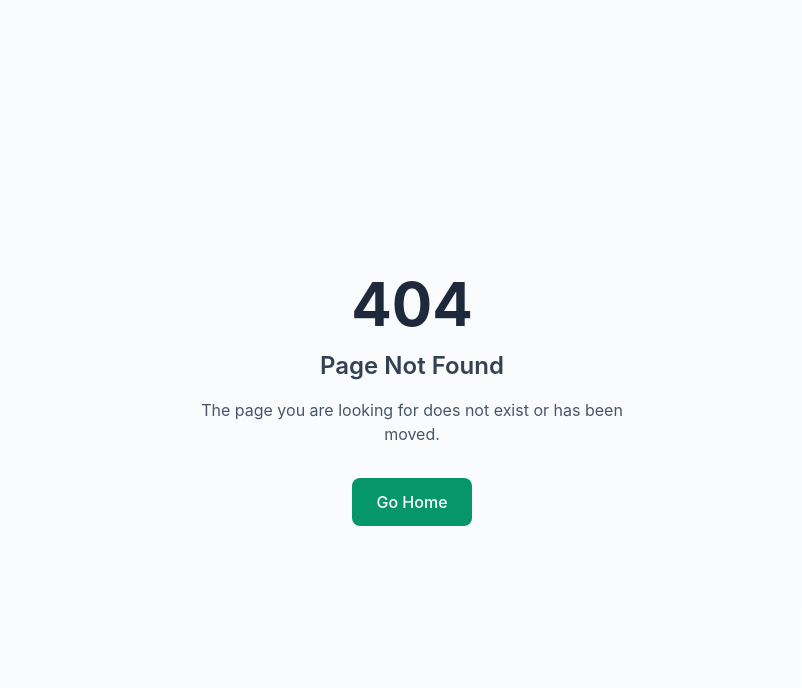
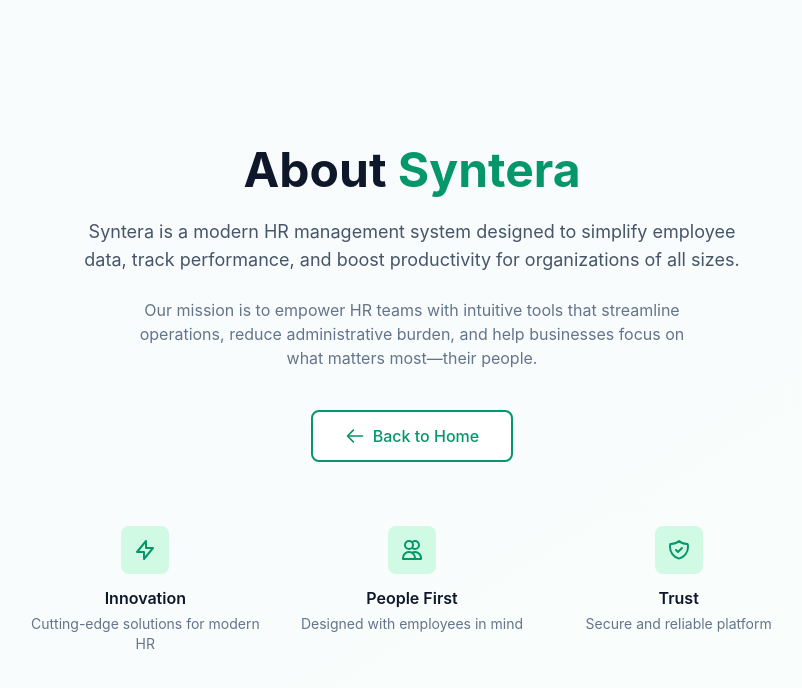
Before and after one commit to Ola2524/syntera_test3, a Next.js app: page /about in a window 1280 px wide. Before the commit this address had no page. Shown: the top 688 px of the page, without its empty margins (228-1030 px from the left). Built offline with nearby package versions, Linux system fonts and the light colour scheme.

Commit message:
Apply patch [skip ci]

```diff
--- /dev/null
+++ b/src/app/about/page.tsx
@@ -0,0 +1,122 @@
+import Link from "next/link";
+
+export default function About() {
+  return (
+    <div className="min-h-screen bg-gradient-to-br from-slate-50 to-emerald-50/30 flex items-center justify-center px-6">
+      <div className="text-center max-w-3xl w-full">
+        {/* About Section */}
+        <div className="space-y-6">
+          {/* Headline */}
+          <h1 className="text-4xl md:text-5xl font-bold text-slate-900 leading-tight">
+            About{" "}
+            <span className="text-emerald-600">Syntera</span>
+          </h1>
+
+          {/* Description */}
+          <p className="text-lg text-slate-600 max-w-2xl mx-auto">
+            Syntera is a modern HR management system designed to simplify employee data,
+            track performance, and boost productivity for organizations of all sizes.
+          </p>
+
+          <p className="text-base text-slate-500 max-w-xl mx-auto">
+            Our mission is to empower HR teams with intuitive tools that streamline
+            operations, reduce administrative burden, and help businesses focus on what
+            matters most—their people.
+          </p>
+
+          {/* Back Button */}
+          <div className="pt-4">
+            <Link
+              href="/"
+              className="inline-flex items-center justify-center px-8 py-3 text-base font-medium text-emerald-600 bg-white border-2 border-emerald-600 rounded-lg hover:bg-emerald-50 transition-colors duration-200"
+            >
+              <svg
+                className="w-5 h-5 mr-2"
+                fill="none"
+                stroke="currentColor"
+                viewBox="0 0 24 24"
+              >
+                <path
+                  strokeLinecap="round"
+                  strokeLinejoin="round"
+                  strokeWidth={2}
+                  d="M10 19l-7-7m0 0l7-7m-7 7h18"
+                />
+              </svg>
+              Back to Home
+            </Link>
+          </div>
+        </div>
+
+        {/* Values Section */}
+        <div className="mt-16 grid grid-cols-1 md:grid-cols-3 gap-8">
+          <div className="text-center">
+            <div className="w-12 h-12 bg-emerald-100 rounded-lg flex items-center justify-center mx-auto mb-3">
+              <svg
+                className="w-6 h-6 text-emerald-600"
+                fill="none"
+                stroke="currentColor"
+                viewBox="0 0 24 24"
+              >
+                <path
+                  strokeLinecap="round"
+                  strokeLinejoin="round"
+                  strokeWidth={2}
+                  d="M13 10V3L4 14h7v7l9-11h-7z"
+                />
+              </svg>
+            </div>
+            <h3 className="font-semibold text-slate-900">Innovation</h3>
+            <p className="text-sm text-slate-500 mt-1">
+              Cutting-edge solutions for modern HR
+            </p>
+          </div>
+
+          <div className="text-center">
+            <div className="w-12 h-12 bg-emerald-100 rounded-lg flex items-center justify-center mx-auto mb-3">
+              <svg
+                className="w-6 h-6 text-emerald-600"
+                fill="none"
+                stroke="currentColor"
+                viewBox="0 0 24 24"
+              >
+                <path
+                  strokeLinecap="round"
+                  strokeLinejoin="round"
+                  strokeWidth={2}
+                  d="M12 4.354a4 4 0 110 5.292M15 21H3v-1a6 6 0 0112 0v1zm0 0h6v-1a6 6 0 00-9-5.197M13 7a4 4 0 11-8 0 4 4 0 018 0z"
+                />
+              </svg>
+            </div>
+            <h3 className="font-semibold text-slate-900">People First</h3>
+            <p className="text-sm text-slate-500 mt-1">
+              Designed with employees in mind
+            </p>
+          </div>
+
+          <div className="text-center">
+            <div className="w-12 h-12 bg-emerald-100 rounded-lg flex items-center justify-center mx-auto mb-3">
+              <svg
+                className="w-6 h-6 text-emerald-600"
+                fill="none"
+                stroke="currentColor"
+                viewBox="0 0 24 24"
+              >
+                <path
+                  strokeLinecap="round"
+                  strokeLinejoin="round"
+                  strokeWidth={2}
+                  d="M9 12l2 2 4-4m5.618-4.016A11.955 11.955 0 0112 2.944a11.955 11.955 0 01-8.618 3.04A12.02 12.02 0 003 9c0 5.591 3.824 10.29 9 11.622 5.176-1.332 9-6.03 9-11.622 0-1.042-.133-2.052-.382-3.016z"
+                />
+              </svg>
+            </div>
+            <h3 className="font-semibold text-slate-900">Trust</h3>
+            <p className="text-sm text-slate-500 mt-1">
+              Secure and reliable platform
+            </p>
+          </div>
+        </div>
+      </div>
+    </div>
+  );
+}
```
